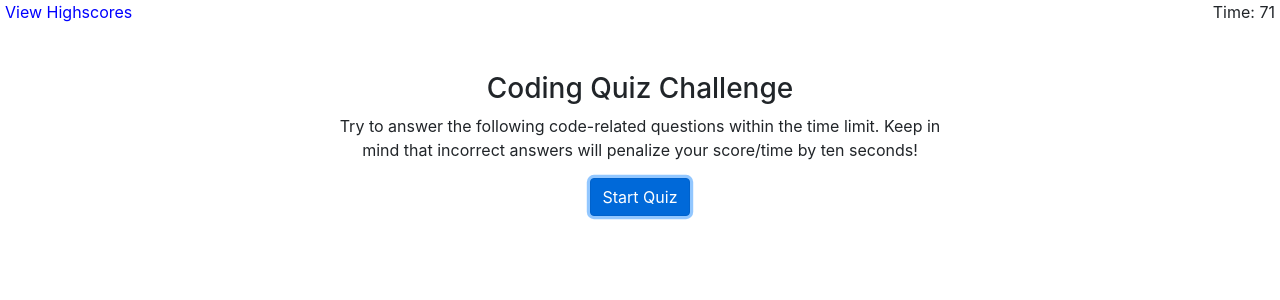
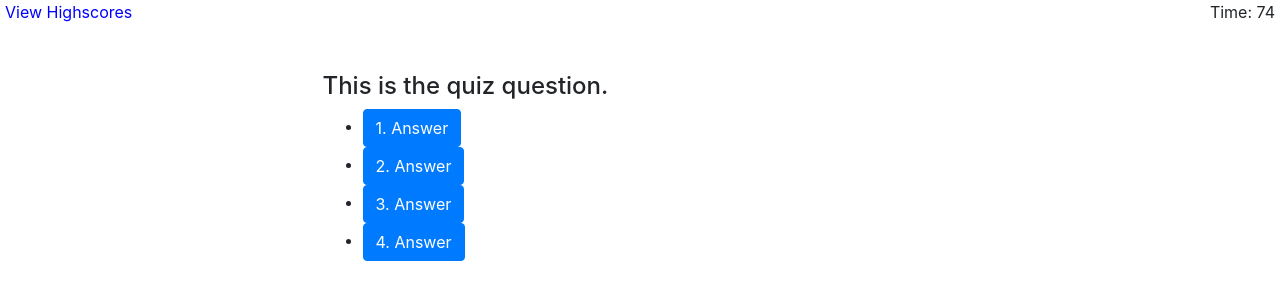
Before and after one commit to cgriffin332/Code-Quiz332, a plain HTML site: page index.html in a window 1280 px wide. Both pictures are taken after a click on the button "Start Quiz". Drawn offline with nearby package versions, Linux system fonts and the light colour scheme.

Commit message:
added quiz questions container and added function so that on click of start button, the title container is hidden and question container is shown.

```diff
--- a/index.html
+++ b/index.html
@@ -19,8 +19,8 @@
             <!-- timer div -->
             <div id="timer">Time: <span id="timerValue">0</span></div>
         </nav>
-        <!-- container div -->
-        <div class="container">
+        <!-- first container div -->
+        <div id="container1" class="container">
             <div class="row">
                 <!-- title div -->
                 <div class="col-11 col-md-7 text-center mt-5 mx-auto">
@@ -40,6 +40,37 @@
                 </div>
             </div>
         </div>
+        <!-- second container -->
+        <div id="container2" class="container hide">
+            <div class="row">
+                <!-- question and answers row -->
+                <div class="col-11 col-md-7 mx-auto mt-5">
+                    <h4>This is the quiz question.</h4>
+                    <ul>
+                        <li>
+                            <button type="button" class="btn btn-primary" id="question1">
+                                1. <span id="questionValue1">Answer</span>
+                            </button>
+                        </li>
+                        <li>
+                            <button type="button" class="btn btn-primary" id="question2">
+                                2. <span id="questionValue2">Answer</span>
+                            </button>
+                        </li>
+                        <li>
+                            <button type="button" class="btn btn-primary" id="question3">
+                                3. <span id="questionValue3">Answer</span>
+                            </button>
+                        </li>
+                        <li>
+                            <button type="button" class="btn btn-primary" id="question4">
+                                4. <span id="questionValue4">Answer</span>
+                            </button>
+                        </li>
+                    </ul>
+                </div>
+            </div>
+        </div>
 
 
         <script src="./script.js" ></script>
--- a/script.js
+++ b/script.js
@@ -1,11 +1,17 @@
 // DOM variables
 var timerValue = document.getElementById("timerValue");
 var startButton = document.getElementById("startQuiz");
+var startContainer = document.getElementById("container1");
+var questionContainer = document.getElementById("container2");
 
 // when start button is clicked, timer is set at 75 and begins.
 startButton.addEventListener("click", function(){
     // start timer number
     var time = 76;
+    // hides this container
+    startContainer.style.display = "none"
+    // shows question to begin quiz
+    questionContainer.style.display = "block"
     // start timer
     var setTimer = setInterval(function(){
         if (time > 0) {
@@ -14,7 +20,8 @@ startButton.addEventListener("click", function(){
         } else {
             clearInterval(setTimer);
         }
-    }, 500)
+    }, 1000)
+
 })
 
 //
--- a/style.css
+++ b/style.css
@@ -8,3 +8,7 @@
     margin-left: 5px;
     color: blue;
 }
+/* hides content */
+.hide {
+    display: none;
+}
```
